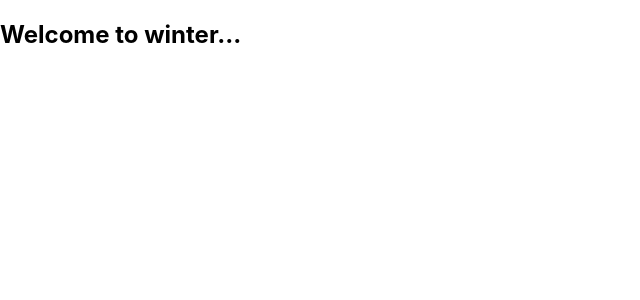
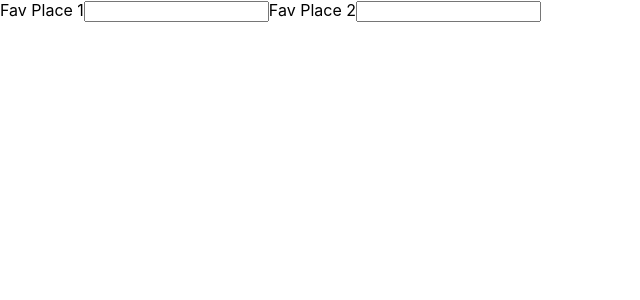
Before and after one commit to MaheshKaware/ReactJS, a React (Create React App) app: page / in a window 1280 px wide. Shown: the top 300 px of the page, without its empty margins (0-640 px from the left). Built offline with nearby package versions, Linux system fonts and the light colour scheme.

Commit message:
useState and useEffect

```diff
--- a/src/index.js
+++ b/src/index.js
@@ -1,4 +1,4 @@
-import React from 'react';
+import React, { useEffect, useState } from 'react';
 import ReactDOM from 'react-dom';
 import './index.css';
 //import App from './App';
@@ -8,6 +8,8 @@ const lakeList=[
   "Maud Lake",
   "Cascade lake"
 ];
+
+
 
 // function Hello({ season }){
 //   return(
@@ -22,31 +24,52 @@ const lakeList=[
 //   );
 // }
 
+// function Hello({ season }){
+//   return(
+//     <div>
+//       {(season == "summer") ? <Summer /> : <Winter />}
+//     </div>
+//   );
+// }
+
+
+
+// function Hello({ season }){
+//   const [status,setStatus]=useState("Open");
+//   return(
+//     <div>
+//      <h1> Status : { status }</h1>
+//      <button onClick={() => setStatus("closed")}>Close</button>
+//      <button onClick={() => setStatus("In-progress")}>In-progress</button>
+//     </div>
+//   );
+// }
+
 function Hello({ season }){
+  const [val,setVal]=useState("");
+  const [val2,setVal2] = useState("");
+
+  useEffect(
+   () =>{
+     console.log(`VAL_1 : ${val}`);
+   },[val]);
+
+
+  useEffect(()=>{
+    console.log(`VAL_2 : ${val2}`);
+  },[val2]);
+
   return(
     <div>
-      {(season == "summer") ? <Summer /> : <Winter />}
+      <label>Fav Place 1</label>
+      <input value={val} onChange={(e) => setVal(e.target.value)}></input>
+
+      <label>Fav Place 2</label>
+      <input value={val2} onChange={(e) => setVal2(e.target.value)}></input>
     </div>
   );
 }
 
-function  Winter() {
-  return(
-    <div>
-      <h2>Welcome to winter...</h2>
-    </div>
-  );
-
-}
-
-function Summer() {
-  return(
-    <div>
-      <h2> Welcomw to summer...</h2>
-    </div>
-  );
-
-}
 
 
 ReactDOM.render(
@@ -54,6 +77,6 @@ ReactDOM.render(
   //   <App />
   // </React.StrictMode>,
 
-<Hello season="winter"/>,
+<Hello />,
   document.getElementById('root')
 );
```
